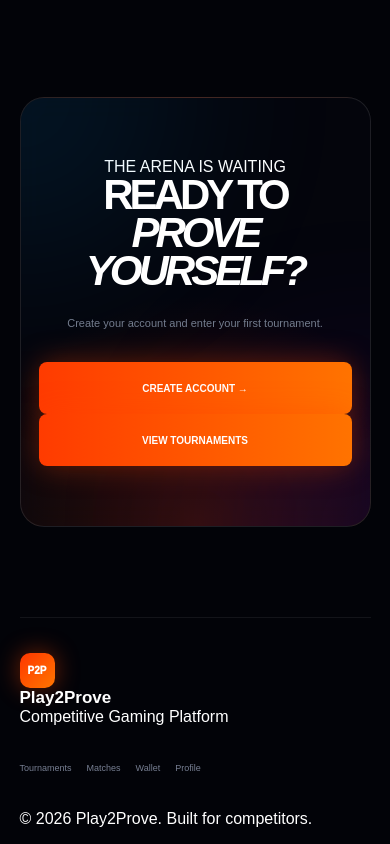
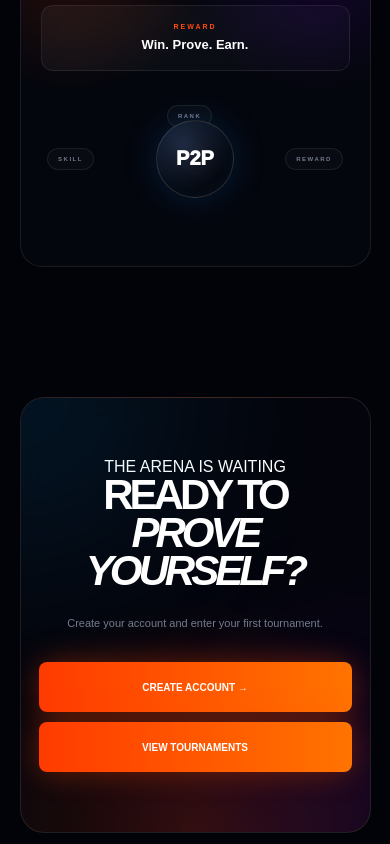
Before and after one commit to subhammayanksahu9-code/play2prove, a Next.js app: page / in a window 390 px wide. Shown: the part 5760-6604 px from the top of the page. Built offline with nearby package versions, Linux system fonts and the light colour scheme.

Commit message:
Update styles.css

```diff
--- a/app/styles.css
+++ b/app/styles.css
@@ -3269,3 +3269,376 @@ a:focus-visible {
     font-size: 42px;
   }
 }
+/* ============================================================
+   PLAY2PROVE — FINAL HOME PAGE POLISH
+   FIXES:
+   SKILL CARDS
+   REWARD VISUAL
+   FINAL CTA BUTTONS
+   MOBILE FOOTER
+   ============================================================ */
+
+
+/* =========================
+   SKILL / RANK / REWARD
+   ========================= */
+
+.skillCards {
+  position: relative;
+  z-index: 3;
+
+  width: min(760px, 100%);
+  margin: 34px auto 0;
+
+  display: grid;
+  grid-template-columns: repeat(3, 1fr);
+
+  gap: 12px;
+}
+
+.skillCard {
+  position: relative;
+
+  min-height: 82px;
+  padding: 18px 16px;
+
+  display: flex;
+  flex-direction: column;
+  justify-content: center;
+
+  text-align: left;
+
+  border: 1px solid rgba(255,255,255,0.08);
+  border-radius: 12px;
+
+  background:
+    linear-gradient(
+      145deg,
+      rgba(255,255,255,0.045),
+      rgba(255,255,255,0.015)
+    );
+
+  backdrop-filter: blur(10px);
+
+  transition:
+    transform 0.25s ease,
+    border-color 0.25s ease,
+    box-shadow 0.25s ease;
+}
+
+.skillCard:hover {
+  transform: translateY(-5px);
+
+  border-color: rgba(255,70,0,0.35);
+
+  box-shadow:
+    0 12px 35px rgba(0,0,0,0.35),
+    0 0 25px rgba(255,60,0,0.08);
+}
+
+.skillCard small {
+  display: block;
+
+  margin-bottom: 7px;
+
+  color: var(--orange);
+
+  font-size: 7px;
+  font-weight: 900;
+
+  letter-spacing: 2px;
+}
+
+.skillCard strong {
+  display: block;
+
+  color: #fff;
+
+  font-size: 14px;
+  font-weight: 800;
+
+  line-height: 1.3;
+}
+
+
+/* =========================
+   REWARD VISUAL
+   ========================= */
+
+.rewardVisual {
+  position: relative;
+
+  width: 100%;
+  max-width: 500px;
+
+  min-height: 145px;
+
+  margin: 34px auto 0;
+
+  display: flex;
+  align-items: center;
+  justify-content: center;
+
+  gap: 18px;
+
+  overflow: hidden;
+}
+
+.rewardOrb {
+  position: absolute;
+
+  left: 50%;
+  top: 50%;
+
+  width: 92px;
+  height: 92px;
+
+  transform: translate(-50%, -50%);
+
+  display: grid;
+  place-items: center;
+
+  border-radius: 50%;
+
+  background:
+    radial-gradient(
+      circle at 35% 30%,
+      #202b42,
+      #05070d 65%
+    );
+
+  border: 1px solid rgba(255,255,255,0.14);
+
+  color: white;
+
+  font-size: 23px;
+  font-weight: 1000;
+
+  box-shadow:
+    0 0 35px rgba(0,140,255,0.18),
+    inset 0 0 25px rgba(0,140,255,0.08);
+
+  z-index: 2;
+}
+
+.rewardVisual span {
+  position: relative;
+  z-index: 1;
+
+  padding: 8px 13px;
+
+  border: 1px solid rgba(255,255,255,0.07);
+  border-radius: 999px;
+
+  background: rgba(255,255,255,0.025);
+
+  color: #737c8e;
+
+  font-size: 7px;
+  font-weight: 900;
+
+  letter-spacing: 1.5px;
+}
+
+.rewardVisual span:first-of-type {
+  transform: translateX(-78px);
+}
+
+.rewardVisual span:nth-of-type(2) {
+  transform: translateY(-55px);
+}
+
+.rewardVisual span:last-of-type {
+  transform: translateX(78px);
+}
+
+
+/* =========================
+   FINAL CTA BUTTON WRAPPER
+   ========================= */
+
+.ctaButtons {
+  position: relative;
+  z-index: 3;
+
+  display: flex;
+  justify-content: center;
+  align-items: center;
+
+  gap: 12px;
+
+  margin-top: 28px;
+}
+
+.ctaButtons .heroPrimary,
+.ctaButtons .heroSecondary {
+  width: auto;
+  min-width: 205px;
+}
+
+
+/* =========================
+   FOOTER
+   ========================= */
+
+.footerBrand {
+  display: flex;
+  align-items: center;
+
+  gap: 12px;
+}
+
+.footerBrand .p2pLogo {
+  flex-shrink: 0;
+}
+
+.footerBrand > div:last-child strong {
+  display: block;
+
+  font-size: 17px;
+}
+
+.footerBrand > div:last-child span {
+  display: block;
+
+  margin-top: 5px;
+
+  color: #596174;
+
+  font-size: 8px;
+
+  line-height: 1.4;
+}
+
+.footerBottom {
+  color: #4d5566;
+
+  font-size: 8px;
+
+  white-space: nowrap;
+}
+
+
+/* =========================
+   MOBILE FINAL FIX
+   ========================= */
+
+@media (max-width: 800px) {
+
+  .skillCards {
+    grid-template-columns: 1fr;
+
+    gap: 9px;
+
+    margin-top: 28px;
+  }
+
+  .skillCard {
+    min-height: 70px;
+
+    padding: 15px 16px;
+
+    text-align: center;
+  }
+
+  .skillCard strong {
+    font-size: 13px;
+  }
+
+  .rewardVisual {
+    min-height: 135px;
+
+    margin-top: 25px;
+  }
+
+  .rewardOrb {
+    width: 78px;
+    height: 78px;
+
+    font-size: 20px;
+  }
+
+  .rewardVisual span:first-of-type {
+    transform: translateX(-65px);
+  }
+
+  .rewardVisual span:nth-of-type(2) {
+    transform: translateY(-48px);
+  }
+
+  .rewardVisual span:last-of-type {
+    transform: translateX(65px);
+  }
+
+  .ctaButtons {
+    flex-direction: column;
+
+    width: 100%;
+
+    gap: 10px;
+  }
+
+  .ctaButtons .heroPrimary,
+  .ctaButtons .heroSecondary {
+    width: 100%;
+    min-width: 0;
+  }
+
+  .footerBrand {
+    width: 100%;
+  }
+
+  .footerLinks {
+    width: 100%;
+
+    gap: 18px;
+  }
+
+  .footerBottom {
+    white-space: normal;
+
+    line-height: 1.5;
+  }
+}
+
+
+/* =========================
+   SMALL PHONE
+   ========================= */
+
+@media (max-width: 480px) {
+
+  .skillCards {
+    margin-top: 24px;
+  }
+
+  .skillCard {
+    min-height: 66px;
+  }
+
+  .rewardVisual {
+    min-height: 125px;
+  }
+
+  .rewardVisual span {
+    font-size: 6px;
+    padding: 7px 10px;
+  }
+
+  .rewardVisual span:first-of-type {
+    transform: translateX(-55px);
+  }
+
+  .rewardVisual span:nth-of-type(2) {
+    transform: translateY(-43px);
+  }
+
+  .rewardVisual span:last-of-type {
+    transform: translateX(55px);
+  }
+
+  .ctaButtons .heroPrimary,
+  .ctaButtons .heroSecondary {
+    height: 50px;
+  }
+}
```
